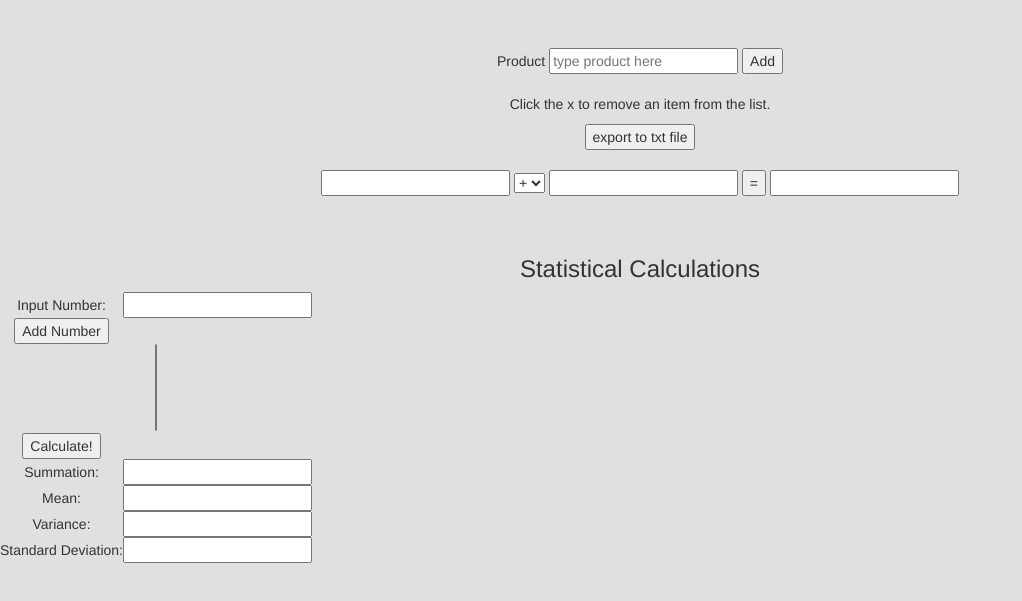
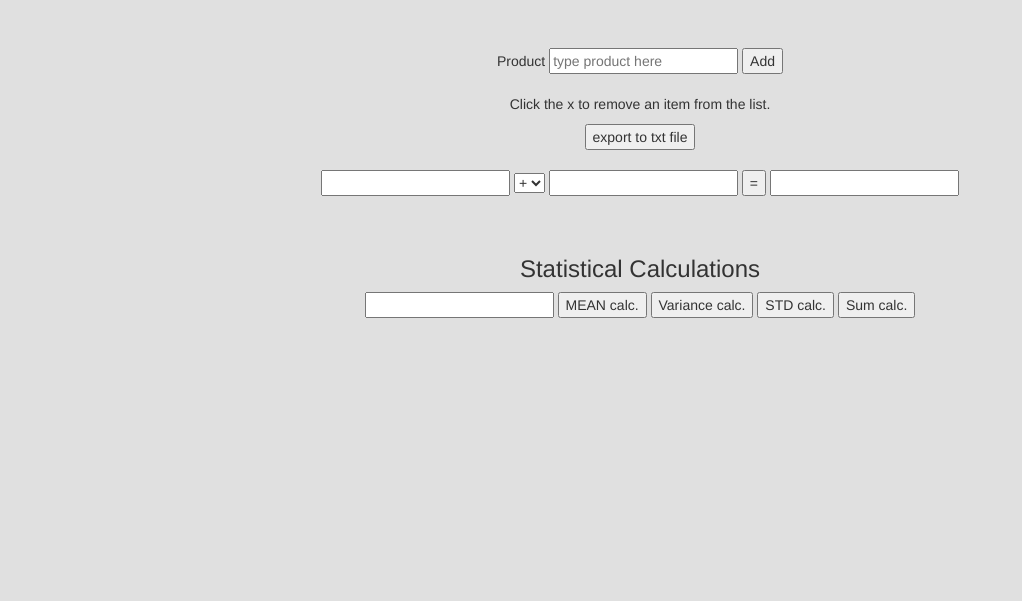
Before and after one commit to beatacable/itemList, a website: page index.html in a window 1280 px wide. Shown: the part 75-676 px from the top of the page, without its empty margins (0-1022 px from the left). Drawn offline with nearby package versions, Linux system fonts and the light colour scheme.

Commit message:
Add files via upload

```diff
--- a/index.html
+++ b/index.html
@@ -82,57 +82,14 @@ app.controller("myCtrl", function($scope) {
   <br>
 
 <h3>Statistical Calculations</h3>
-<table>
-    <tr>
-        <td>Input Number:</td><td><input type='text' id='input'></td>
-    </tr>
-    <tr>
-        <td colpsan='2'><input type='button' value='Add Number' onClick='addNumber()'></td>
-    </tr>
-    <tr>
-        <td colspan='2'>
-            <select id='list' size='5'>
-            </select>
-        </td>
-    </tr>
-        <tr>
-                <td colpsan='2'><input type='button' value='Calculate!' onClick='getStatistics()'></td>
-        </tr>
-        <tr>
-                <td>Summation:</td><td><input type='text' id='summation' readonly></td>
-        </tr>
-        <tr>
-                <td>Mean:</td><td><input type='text' id='mean' readonly></td>
-        </tr>
-    <tr>
-                <td>Variance:</td><td><input type='text' id='variance' readonly></td>
-        </tr>
-    <tr>
-                <td>Standard Deviation:</td><td><input type='text' id='standardDev' readonly></td>
-        </tr>
-<script>
-        function addNumber()
-        {
-            var input = document.getElementById('input').value;
-            var list = document.getElementById('list');
-            var option = document.createElement('OPTION');
-            list.options.add(option);
-            option.text = input;
-        }
 
-        function getStatistics()
-        {
-            var list = new Array();
-            var select = document.getElementById('list');
-            for(i = 0; i < select.options.length; i++)
-            {
-                list[i] = parseInt(select.options[i].text);
-            }
-            document.getElementById('summation').value =findSum(list);
-            document.getElementById('mean').value = findMean(list);
-            document.getElementById('variance').value = findVariance(list);
-            document.getElementById('standardDev').value = findStandardDeviation(list);
-        }
-</script>
+<input type="text" id="input">
+<button onclick="mean()">MEAN calc.</button>
+<button onclick="mean()">Variance calc.</button>
+<button onclick="mean()">STD calc.</button>
+<button onclick="mean()"> Sum calc.</button>
+
+
+
 </body>
 </html>
```
